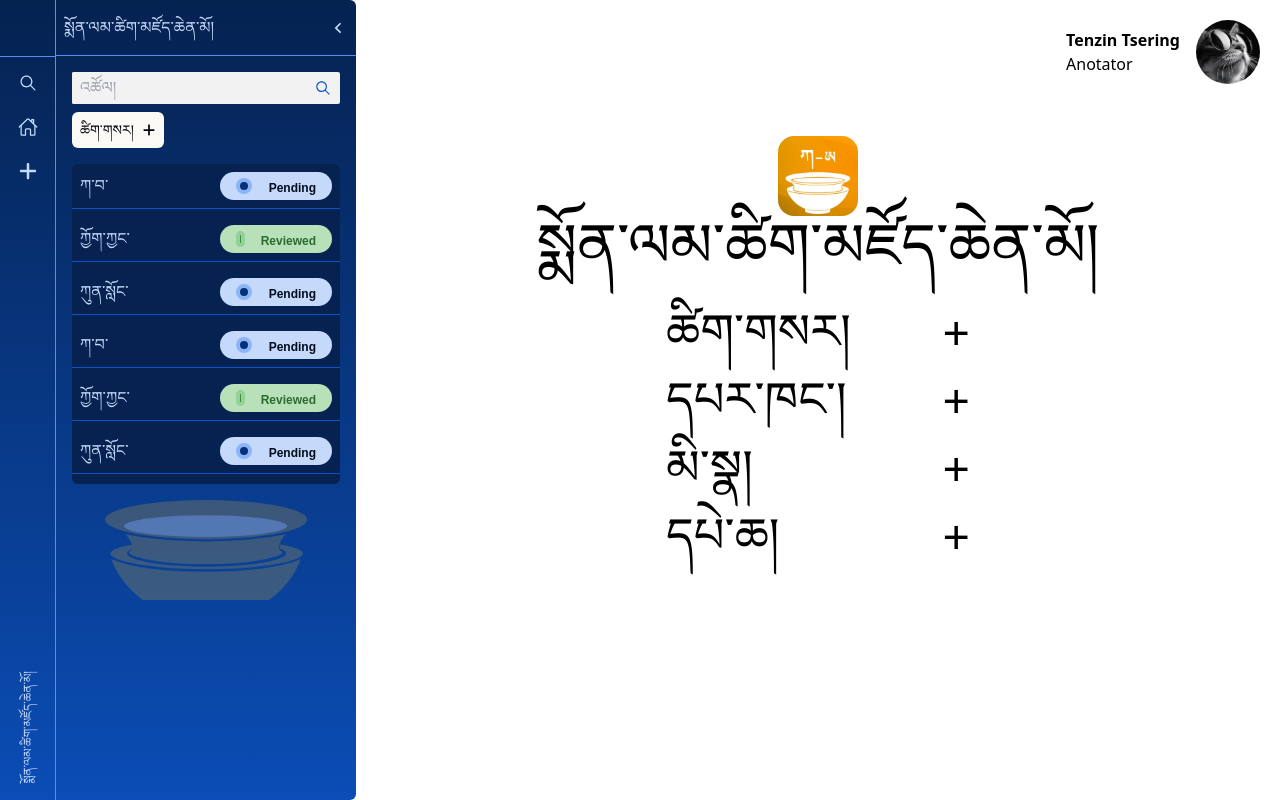
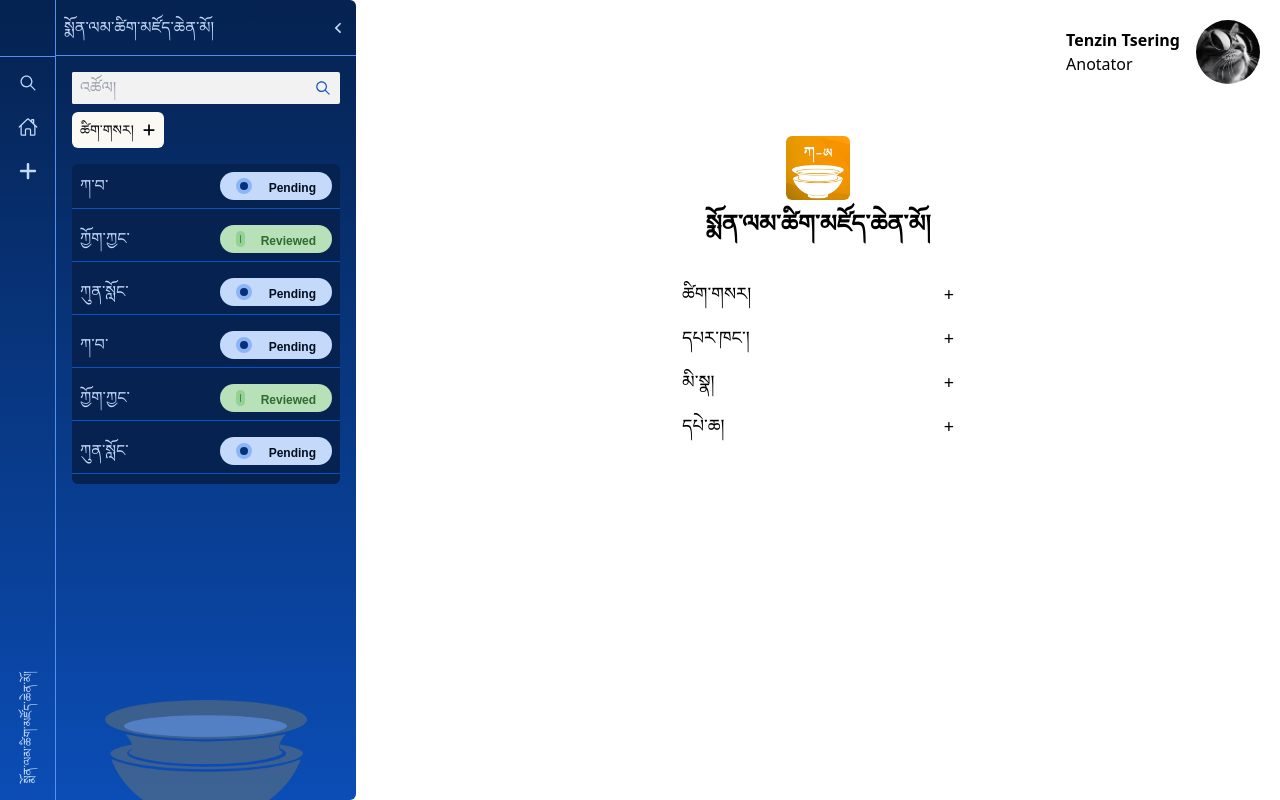
Before and after one commit to OpenPecha/monlam-dictionary-editor, a React (Vite) app: page / in a window 1280 px wide. Built offline with nearby package versions, Linux system fonts and the light colour scheme; a web font is replaced by a local one.

Commit message:
small fixes and text size test

```diff
--- a/src/Components/Dropdown/DropDown.tsx
+++ b/src/Components/Dropdown/DropDown.tsx
@@ -8,7 +8,7 @@ interface ChildProps {
 
 const DropDown: React.FC<ChildProps> = ( {options, setSelect, setOpen} ) => {
   return (
-    <div className='ml-11 mt-2 border rounded-md w-44 overflow-y-auto h-32'>
+    <div className=' absolute ml-11 mt-2 border rounded-md w-44 overflow-y-auto h-32'>
         {options.map((item,index) => (
             <div className=' hover:bg-slate-200 p-2 h-8 cursor-pointer' onClick={() => {setSelect(item); setOpen((pre) => !pre)}}>{item}</div>
         ))}
--- a/src/Components/Sidebar.tsx
+++ b/src/Components/Sidebar.tsx
@@ -2,7 +2,7 @@ import React, { useState } from "react";
 import { IoIosSearch } from "react-icons/io";
 import { IoHomeOutline } from "react-icons/io5";
 import { RiArrowRightSLine } from "react-icons/ri";
-import sidebarimage from '../../public/images/sidebarimage.png'
+import sidebarimage from '/images/sidebarimage.png';
 import { FaPlus } from "react-icons/fa6";
 import Searchbar from "./Searchbar";
 import AddItem from "./AddItem";
@@ -37,12 +37,12 @@ const Sidebar = () => {
       </div>
 
       <div
-        className={`flex-1 rounded-r-md flex flex-col h-screen transition-all duration-300 ${
+        className={`flex-1 rounded-r-md h-screen transition-all duration-300 ${
           show ? 'w-[300px]' : 'w-0'
         }`}
       >
         <div
-          className={`transition-opacity duration-200 ${
+          className={`h-full flex flex-col transition-opacity duration-200 ${
             show ? 'opacity-100' : 'opacity-0'
           } ${!show ? 'invisible' : ''}`}
         >
@@ -55,12 +55,12 @@ const Sidebar = () => {
               onClick={() => setShow(prev => !prev)}
             />
           </div>
-          <div className="p-4 flex-1 overflow-auto">
+          <div className="flex-1 p-4 overflow-auto">
             <Searchbar />
-            <AddItem/>
-            <Itemlist/>
+            <AddItem />
+            <Itemlist />
           </div>
-          <div className="h-[100px] mt-auto">
+          <div className="h-[100px] w-full">
             <img src={sidebarimage} alt="logo" className="w-full h-full object-contain" />
           </div>
         </div>
--- a/src/Pages/Home.tsx
+++ b/src/Pages/Home.tsx
@@ -2,19 +2,36 @@ import cat from '../assets/cat.jpg'
 import logo from '../assets/logo.png'
 import { useNavigate } from 'react-router-dom'
 
+const pathlist = [
+    {
+        id: 1,
+        name: 'ཚིག་གསར།',
+        path: '/tsigsar'
+    },
+    {
+        id: 2,
+        name: 'དཔར་ཁང་།',
+        path: '/parkhang'
+    },
+    {
+        id: 3,
+        name: 'མི་སྣ།',
+        path: '/mina'
+    },
+    {
+        id: 4,
+        name: 'དཔེ་ཆ།',
+        path: '/pecha'
+    }
+]
+
 const Home = () => {
-
     const navigate = useNavigate();
 
-    function goTo(location: string): void {
-        if (location === 'tsigsar') {
-            navigate('/tsigsar');
-        } else if (location === 'parkhang') {
-            navigate('/parkhang');
-        } else if (location === 'mina') {
-            navigate('/mina');
-        } else if (location === 'pecha') {
-            navigate('/pecha');
+    const goTo = (path: string): void => {
+        const location = path.substring(1); // Remove the leading slash
+        if (pathlist.some(item => item.path === path)) {
+            navigate(path);
         } else {
             console.log('Error in navigation');
         }
@@ -24,35 +41,31 @@ const Home = () => {
         <>
             <div>
                 <div className='flex align-middle justify-end p-5'>
-                <div className=' mt-2 mr-4'>
-                    <p className=' font-bold'>Tenzin Tsering</p>
+                    <div className='mt-2 mr-4'>
+                        <p className='font-bold'>Tenzin Tsering</p>
                         <p>Anotator</p>
                     </div>
-                <img className=' w-16 h-16 rounded-full object-cover' src={cat}></img>
+                    <img className='w-16 h-16 rounded-full object-cover' src={cat} alt="Profile" />
                 </div>
-            <div className='flex align-middle justify-center mt-8'>
-                <img className=' w-20 h-20 rounded-2xl' src={logo}></img>
+
+                <div className='flex items-center justify-center mt-8 mb-2'>
+                    <img className=' w-16 h-16 rounded-md' src={logo} alt="Logo" />
                 </div>
                 <div className='flex align-middle justify-center'>
-                <p className=' cursor-default text-6xl font-monlam'>སྨོན་ལམ་ཚིག་མཛོད་ཆེན་མོ།</p>
+                    <p className='cursor-default text-2xl font-semibold font-monlam'>སྨོན་ལམ་ཚིག་མཛོད་ཆེན་མོ།</p>
                 </div>
+
                 <div className='grid align-middle justify-center mt-8'>
-                <div onClick={() => goTo('tsigsar')} className=' rounded cursor-pointer transition-all duration-300 w-80 flex justify-between hover:bg-slate-200 pb-5 pl-2 pr-2'>
-                    <p className=' text-5xl font-monlam'>ཚིག་གསར།</p>
-                    <p className=' text-5xl'>+</p>
+                    {pathlist.map((item) => (
+                        <div
+                            key={item.id}
+                            onClick={() => goTo(item.path)}
+                            className='rounded cursor-pointer transition-all w-72 flex justify-between items-center hover:bg-slate-100 p-2'
+                        >
+                            <p className=' text-lg font-medium font-monlam'>{item.name}</p>
+                            <p className='text-lg'>+</p>
                         </div>
-                <div onClick={() => goTo('parkhang')} className=' rounded cursor-pointer transition-all duration-300 w-80 flex justify-between hover:bg-slate-200 pb-5 pl-2 pr-2'>
-                    <p className=' text-5xl font-monlam'>དཔར་ཁང་།</p>
-                    <p className=' text-5xl'>+</p>
-                </div>
-                <div onClick={() => goTo('mina')} className=' rounded cursor-pointer transition-all duration-300 w-80 flex justify-between hover:bg-slate-200 pb-5 pl-2 pr-2'>
-                    <p className=' text-5xl font-monlam'>མི་སྣ།</p>
-                    <p className=' text-5xl'>+</p>
-                </div>
-                <div onClick={() => goTo('pecha')} className=' rounded cursor-pointer transition-all duration-300 w-80 flex justify-between hover:bg-slate-200 pb-5 pl-2 pr-2'>
-                    <p className=' text-5xl font-monlam'>དཔེ་ཆ།</p>
-                    <p className=' text-5xl'>+</p>
-                </div>
+                    ))}
                 </div>
             </div>
         </>
--- a/src/Pages/Tsigsar.tsx
+++ b/src/Pages/Tsigsar.tsx
@@ -51,33 +51,41 @@ const Tsigsar = () => {
     <>
       <div className=' ml-16 mt-16'>
         <img src={logo} className=' w-16 rounded-md'></img>
-        <p className=' text-4xl font-monlam'>སྨོན་ལམ་ཚིག་མཛོད་ཆེན་མོ་རྩོམ་སྒྲིག་མ་ལག</p>
+        <p className=' text-xl font-semibold mt-2 font-monlam'>སྨོན་ལམ་ཚིག་མཛོད་ཆེན་མོ་རྩོམ་སྒྲིག་མ་ལག</p>
         <div className=' flex space-x-2 mt-6 bg-slate-300 p-2 rounded-md w-28 h-8'>
           <img src={home} className=' w-4 h-4 cursor-pointer' onClick={() => goTo('home')}></img>
           <img src={arrow} className=' w-2 h-5'></img>
-          <p className=' font-monlam'>ཚིག་གསར།</p>
+          <p className=' text-sm font-monlam'>ཚིག་གསར།</p>
         </div>
 
-        <div className=' mt-6'>
+        <div className=' font-monlam mt-6'>
           <StatusPending />
         </div>
 
         <form onSubmit={handleSubmit(onSubmit)}>
 
-          <div className=' flex items-center border-b-2 border-black mt-9 pb-2 w-2/4'>
-            <label className=' text-3xl font-monlam'>མ་ཚིག</label>
-            <input className=' ml-4 outline-none mt-2 text-2xl w-3/4' {...register('matsig')}></input>
+          <div className=' flex items-center border-b-2 border-black mt-4 pb-2 w-2/4'>
+            <label className=' text-lg font-monlam'>མ་ཚིག</label>
+            <input className=' ml-4 outline-none mt-2 text-lg w-3/4' {...register('matsig')}></input>
           </div>
 
-          <div className=' flex mt-6'>
-              <p className=' text-3xl font-monlam'>མ་ཚིག་གསར་པ།</p>
-              <Toggle register={register} value='newMatsig' />
+          <div className=' flex mt-4'>
+            <div className=' flex items-center'>
+            <p className=' text-lg font-monlam'>མ་ཚིག་གསར་པ།</p>
+            <div className=' mb-2'>
+            <Toggle register={register} value='newMatsig' />
+            </div>
 
-              <p className=' text-3xl ml-12 font-monlam'>རྒྱུན་སྤྱོད།</p>
+            </div>
+
+            <div className=' flex items-center'>
+              <p className=' text-lg ml-12 font-monlam'>རྒྱུན་སྤྱོད།</p>
+              <div className=' mb-2'>
               <Toggle register={register} value='gyunchoe'/>
-
+              </div>
+            </div>
               <div>
-                <div className=' text-3xl ml-12 font-monlam cursor-pointer border-b-2 border-black pb-2 w-52 flex justify-between' onClick={toggleSource}><p>འབྱུང་ཁུངས།</p>{sourceSeleced}</div>
+                <div className=' relative text-lg ml-12 font-monlam cursor-pointer border-b-2 border-black pb-2 w-52 flex justify-between' onClick={toggleSource}><p>འབྱུང་ཁུངས།</p>{sourceSeleced}</div>
                 {sourceOpen ? <DropDown options={sourceOption} setSelect={setSourceSelected} setOpen={setSourceOpen} /> : ''}
               </div>
           </div>
```
Lines whose indentation alone changed are shown as unchanged.
